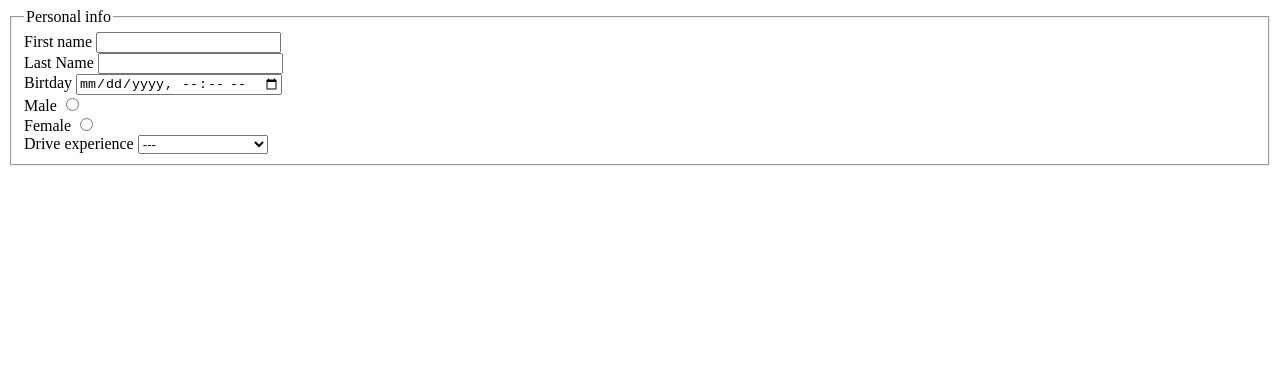
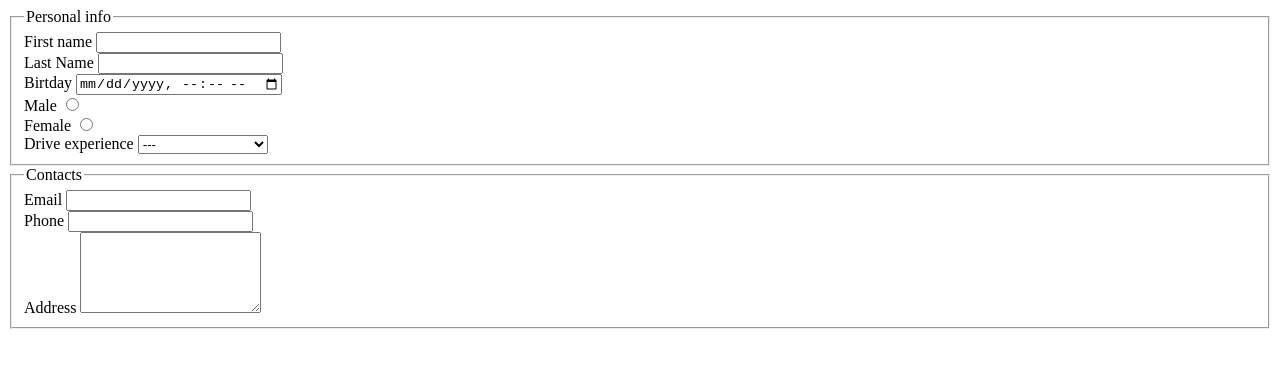
Before and after one commit to Gibib0/Car-Shop, a plain HTML site: page form.html in a window 1280 px wide. Drawn offline with Linux system fonts and the light colour scheme.

Commit message:
Add contacts fieldset to form

```diff
--- a/form.html
+++ b/form.html
@@ -44,8 +44,26 @@
 					<option value="4">more than 5 years</option>
 				</select>
 			</div>
+		</fieldset>
 
+		<fieldset>
+			<legend>Contacts</legend>
+
+			<div class="form-elem">
+				<label for="email">Email</label>
+				<input type="email" id="email">
+			</div>
+			<div class="form-elem">
+				<label for="phone">Phone</label>
+				<input type="tel" id="phone">
+			</div>
+			<div class="form-elem">
+				<label for="address">Address</label>
+				<textarea name="address" id="address" rows="5" cols="20"></textarea>
+			</div>
 		</fieldset>
+
+
 	</form>
 </body>
 </html>
```
